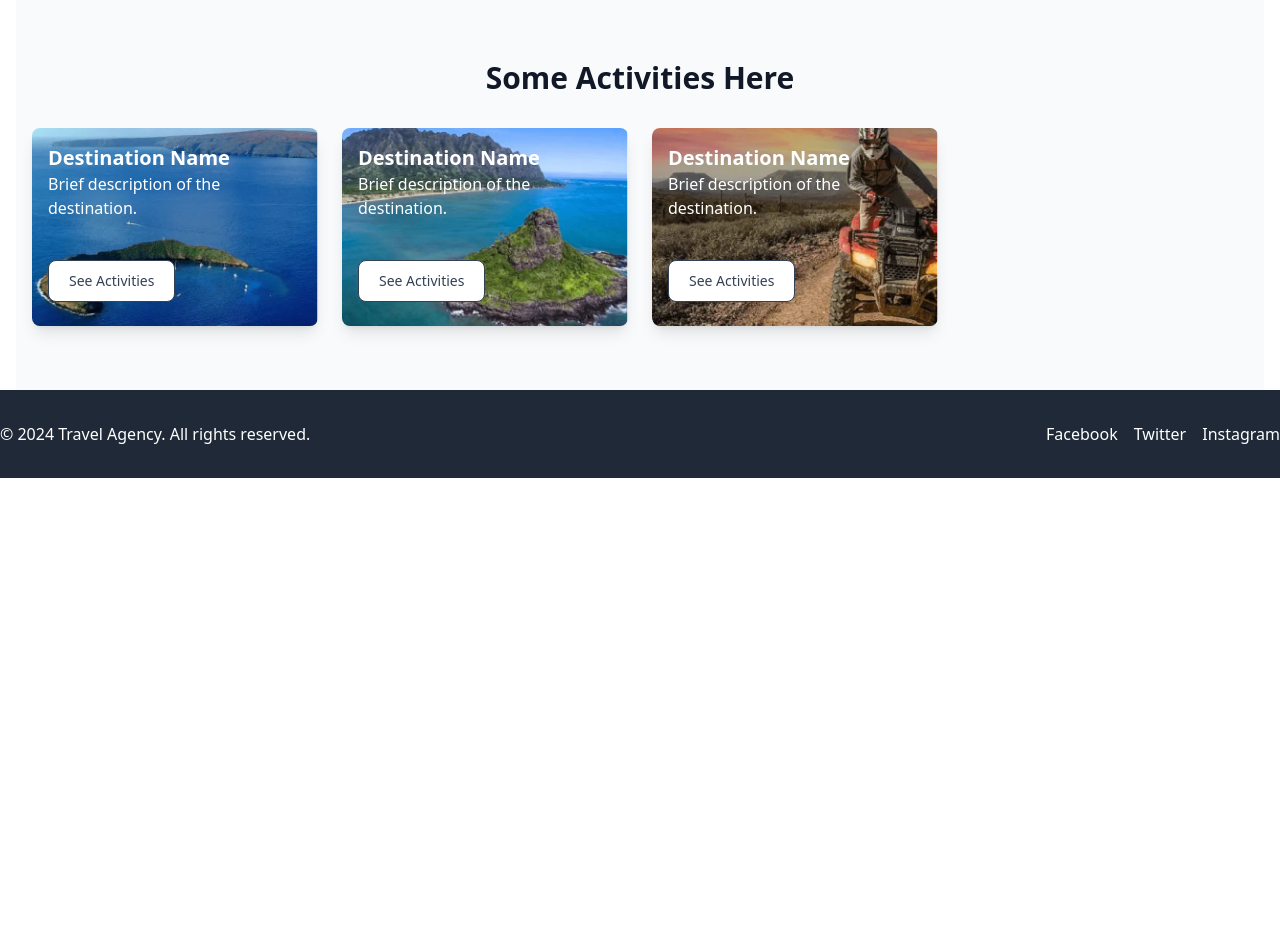
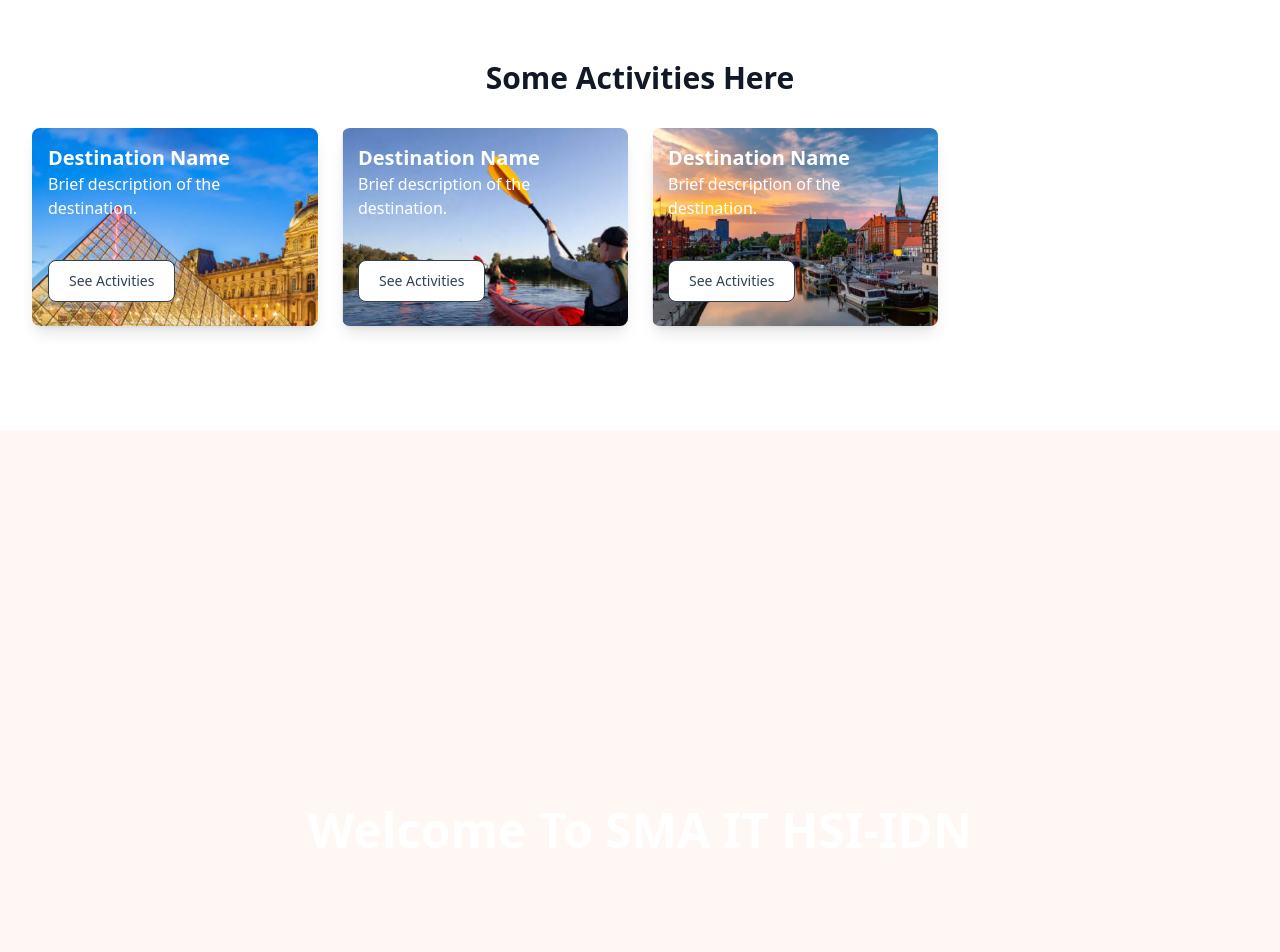
Before and after one commit to mjafrr/slicing.webschool, a website: page index.html in a window 1280 px wide. Shown: the part 1300-2252 px from the top of the page. Before the commit the page ends 1778 px from the top, so only its background shows below. Drawn offline with Linux system fonts and the light colour scheme.

Commit message:
commit ke 3

```diff
--- a/index.html
+++ b/index.html
@@ -252,7 +252,7 @@
           </section>
 
           <!-- Activities Section -->
-          <section class="py-16 bg-gray-50 px-4">
+          <section class="py-16 px-4">
             <div class="container mx-auto">
               <h2 class="text-3xl font-bold text-center mb-8">
                 Some Activities Here
@@ -262,7 +262,7 @@
               >
                 <!-- Repeat this block for each destination -->
                 <div
-                  class="h-fit bg-white rounded-lg shadow-lg overflow-hidden bg-[url('/img/place1.png')] object-cover bg-no-repeat bg-cover bg-center"
+                  class="h-fit bg-white rounded-lg shadow-lg overflow-hidden bg-[url('/img/activities1.png')] object-cover bg-no-repeat bg-cover bg-center"
                 >
                   <div class="p-4">
                     <h3 class="text-xl font-semibold text-white">
@@ -274,14 +274,14 @@
 
                     <button
                       type="button"
-                      class="text-slate-700 hover:text-white bg-white border border-slate-700 hover:bg-transparent hover:border-white font-light rounded-lg text-sm px-5 py-2.5 text-center me-2 mb-2 mt-10 transition-all"
+                      class="text-slate-700 hover:text-white bg-white border border-slate-700 hover:bg-transparent hover:border-white font-normal rounded-lg text-sm px-5 py-2.5 text-center me-2 mb-2 mt-10 transition-all"
                     >
                       See Activities
                     </button>
                   </div>
                 </div>
                 <div
-                  class="h-fit bg-white rounded-lg shadow-lg overflow-hidden bg-[url('/img/place2.png')] object-cover bg-no-repeat bg-cover bg-center"
+                  class="h-fit bg-white rounded-lg shadow-lg overflow-hidden bg-[url('/img/activities2.png')] object-cover bg-no-repeat bg-cover bg-center"
                 >
                   <div class="p-4">
                     <h3 class="text-xl font-semibold text-white">
@@ -293,14 +293,14 @@
 
                     <button
                       type="button"
-                      class="text-slate-700 hover:text-white bg-white border border-slate-700 hover:bg-transparent hover:border-white font-light rounded-lg text-sm px-5 py-2.5 text-center me-2 mb-2 mt-10 transition-all"
+                      class="text-slate-700 hover:text-white bg-white border border-slate-700 hover:bg-transparent hover:border-white font-normal rounded-lg text-sm px-5 py-2.5 text-center me-2 mb-2 mt-10 transition-all"
                     >
                       See Activities
                     </button>
                   </div>
                 </div>
                 <div
-                  class="h-fit bg-white rounded-lg shadow-lg overflow-hidden bg-[url('/img/place3.png')] object-cover bg-no-repeat bg-cover bg-center"
+                  class="h-fit bg-white rounded-lg shadow-lg overflow-hidden bg-[url('/img/activities3.png')] object-cover bg-no-repeat bg-cover bg-center"
                 >
                   <div class="p-4">
                     <h3 class="text-xl font-semibold text-white">
@@ -312,7 +312,7 @@
 
                     <button
                       type="button"
-                      class="text-slate-700 hover:text-white bg-white border border-slate-700 hover:bg-transparent hover:border-white font-light rounded-lg text-sm px-5 py-2.5 text-center me-2 mb-2 mt-10 transition-all"
+                      class="text-slate-700 hover:text-white bg-white border border-slate-700 hover:bg-transparent hover:border-white font-normal rounded-lg text-sm px-5 py-2.5 text-center me-2 mb-2 mt-10 transition-all"
                     >
                       See Activities
                     </button>
@@ -324,6 +324,14 @@
             </div>
           </section>
         </div>
+        <section class="h-screen text-white text-center bg-[#FEF7F4] mt-10">
+          <div
+            class="flex items-center justify-center h-full bg-opacity-50 px-4"
+          >
+            <h1 class="text-5xl font-semibold">Welcome To SMA IT HSI-IDN</h1>
+          </div>
+        </section>
+
         <footer class="py-8 bg-gray-800 text-white">
           <div
             class="container mx-auto flex flex-col sm:flex-row justify-between items-center"
@@ -340,7 +348,7 @@
         <script>
           // navbar scroll
           // Pilih navbar
-          const navbar = document.querySelector("nav");
+          var navbar = document.querySelector("nav");
 
           // Fungsi untuk mengubah background navbar saat di-scroll
           function handleScroll() {
```
Also changed, not shown: img/activities1.png (added), img/activities2.png (added), img/activities3.png (added), src/output.css.
